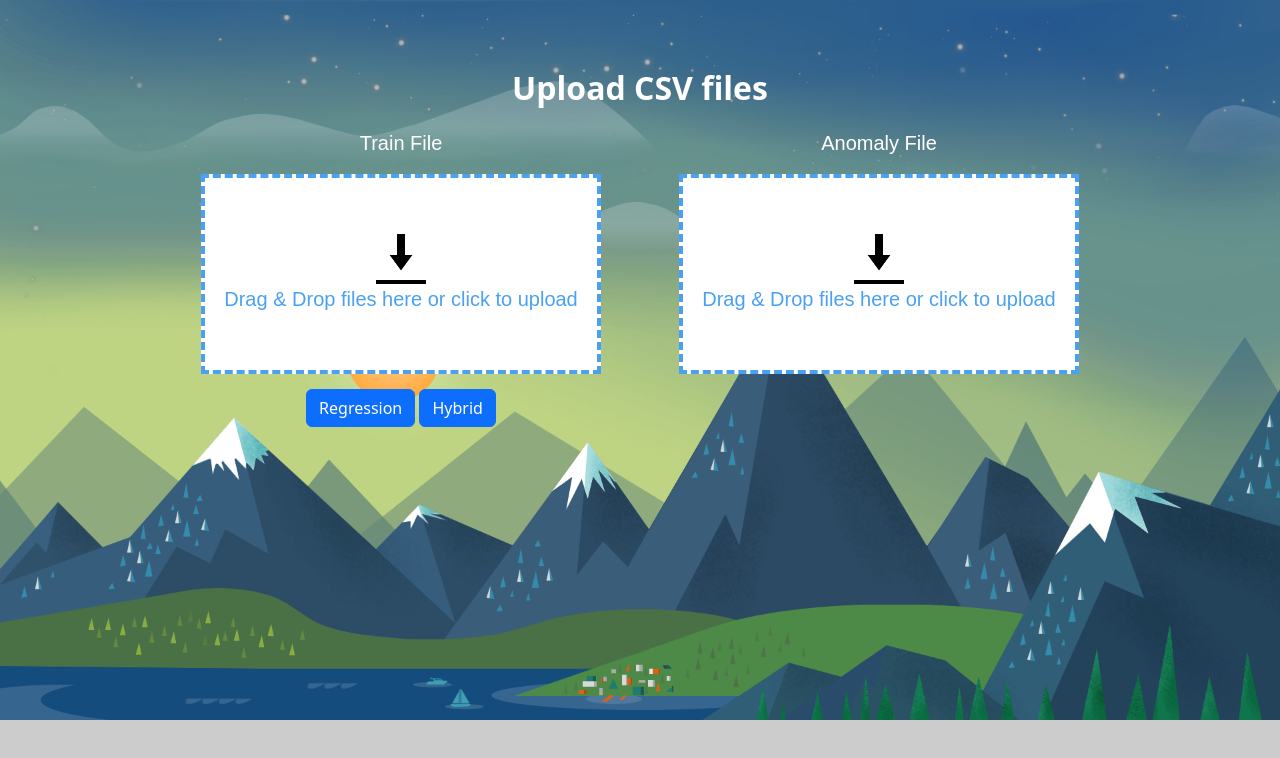
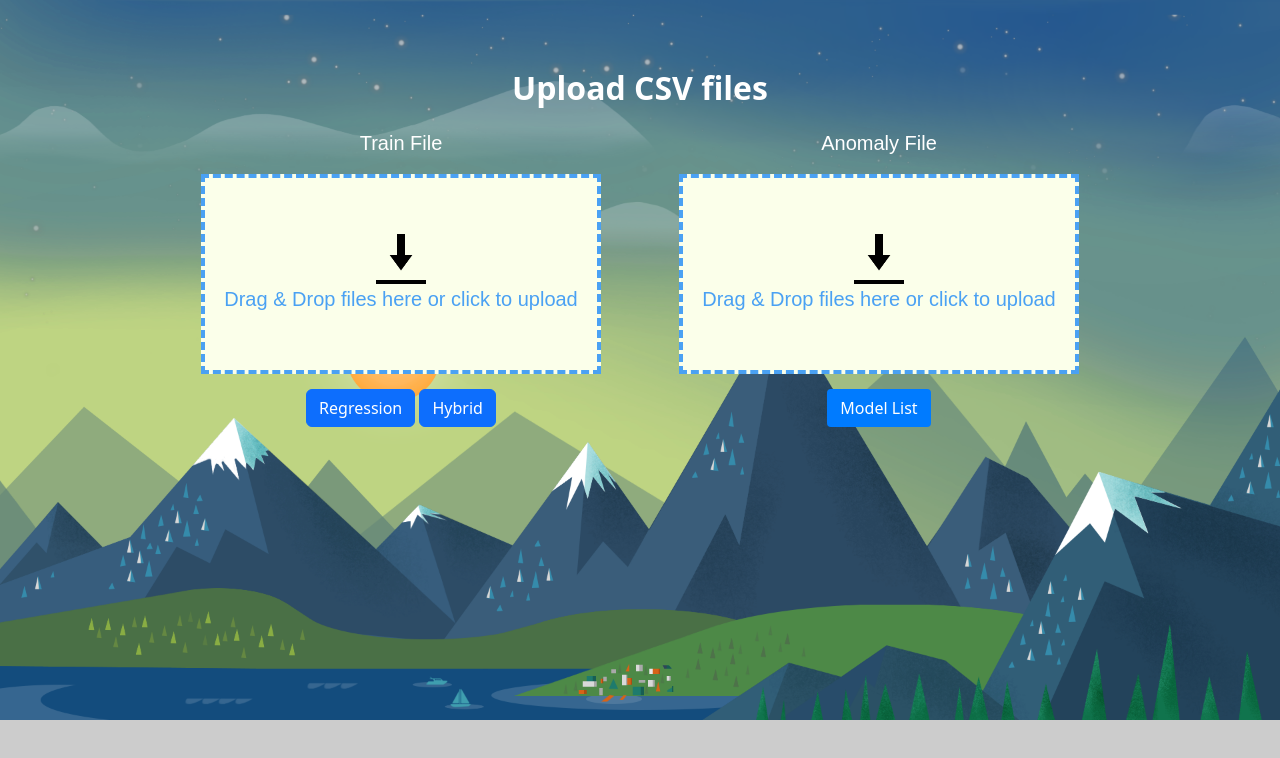
Before and after one commit to Ella475/anomaly-detection-web-app, a React (Create React App) app in the folder client/: page / in a window 1280 px wide. Shown: the top 758 px of the page. Built offline with nearby package versions, Linux system fonts and the light colour scheme.

Commit message:
Handle choose from model list, add dynamicly model list and handel anomaly file

```diff
--- a/client/src/App.css
+++ b/client/src/App.css
@@ -45,3 +45,64 @@
 .detector_buttons {
     text-align: center;
 }
+
+.model_list {
+    text-align: center;
+}
+
+/* Dropdown Button */
+.dropbtn {
+    background-color: #007bff;
+    border-radius: 0.25rem;
+    color: white;
+    cursor: pointer;
+    border: 1px solid transparent;
+    padding: 0.375rem 0.75rem;
+    font-size: 1rem;
+    line-height: 1.5;
+    border-radius: 0.25rem;
+    font-weight: 400;
+}
+
+/* Dropdown button on hover & focus */
+.dropbtn:hover,
+.dropbtn:focus {
+    background-color: #2980b9;
+    transition: color 0.15s;
+}
+
+/* The container <div> - needed to position the dropdown content */
+.dropdown {
+    position: relative;
+    display: inline-block;
+}
+
+/* Dropdown Content (Hidden by Default) */
+.dropdown-content {
+    display: none;
+    position: absolute;
+    background-color: #bff8ff;
+    min-width: 160px;
+    box-shadow: 0px 8px 16px 0px rgba(0, 0, 0, 0.2);
+    z-index: 1;
+    border-radius: 0.25rem;
+}
+
+/* Links inside the dropdown */
+.dropdown-content a {
+    color: black;
+    padding: 12px 16px;
+    border-radius: 0.25rem;
+    text-decoration: none;
+    display: block;
+}
+
+/* Change color of dropdown links on hover */
+.dropdown-content a:hover {
+    background-color: rgb(96, 205, 255);
+}
+
+/* Show the dropdown menu (use JS to add this class to the .dropdown-content container when the user clicks on the dropdown button) */
+.show {
+    display: block;
+}
--- a/client/src/App.js
+++ b/client/src/App.js
@@ -11,6 +11,26 @@
         document.getElementsByClassName("detector_buttons").id =
             e.target.innerText.toLowerCase();
     }
+
+    /* When the user clicks on the button,
+    toggle between hiding and showing the dropdown content */
+    function myFunction() {
+        document.getElementById("myDropdown").classList.toggle("show");
+    }
+
+    // Close the dropdown menu if the user clicks outside of it
+    window.onclick = function (event) {
+        if (!event.target.matches(".dropbtn")) {
+            var dropdowns = document.getElementsByClassName("dropdown-content");
+            var i;
+            for (i = 0; i < dropdowns.length; i++) {
+                var openDropdown = dropdowns[i];
+                if (openDropdown.classList.contains("show")) {
+                    openDropdown.classList.remove("show");
+                }
+            }
+        }
+    };
 
     return (
         <div>
@@ -34,6 +54,20 @@
                     <div className="column">
                         <p className="drop-box-title">Anomaly File</p>
                         <DropZone id={"anomaly"} />
+                        <div className="model_list">
+                            <div className="dropdown">
+                                <button
+                                    onClick={myFunction}
+                                    className="dropbtn"
+                                >
+                                    Model List
+                                </button>
+                                <div
+                                    id="myDropdown"
+                                    className="dropdown-content"
+                                ></div>
+                            </div>
+                        </div>
                     </div>
                 </div>
             </div>
--- a/client/src/dropzone/DropZone.css
+++ b/client/src/dropzone/DropZone.css
@@ -4,7 +4,7 @@
 }
 
 .drop-container {
-    background-color: white;
+    background-color: rgb(251, 255, 234);
     display: flex;
     align-items: center;
     justify-content: center;
--- a/client/src/dropzone/DropZone.js
+++ b/client/src/dropzone/DropZone.js
@@ -55,13 +55,14 @@
         }
         // if the request was to the train flight
         if (e.target.id === "train") {
-            var model_type = document.getElementsByClassName("detector_buttons").id
+            var model_type =
+                document.getElementsByClassName("detector_buttons").id;
             params = new URLSearchParams({ model_type: model_type });
             body = JSON.stringify({ train_data: parse_csv(reader.result) });
             api_req = "model";
         } else if (e.target.id === "anomaly") {
-            // if the request is using regression/ circle algorithm
-            var model_id = 0; // TODO:
+            var model_id = document.getElementsByClassName("dropbtn")[0].id;
+
             params = new URLSearchParams({ model_id: model_id });
             body = JSON.stringify({ predict_data: parse_csv(reader.result) });
             api_req = "anomaly";
@@ -108,7 +109,26 @@
 
                 var response_json = JSON.parse(xhr.response);
                 if (e.target.id === "train") {
+                    // Add model_id to model_list
                     alert(JSON.stringify(response_json["model"]));
+
+                    var model_list_element =
+                        document.getElementsByClassName("dropdown-content")[0];
+                    var new_model_id_element = document.createElement("a");
+                    new_model_id_element.href = "#";
+                    new_model_id_element.text =
+                        document.getElementsByClassName("detector_buttons").id +
+                        ": " +
+                        response_json["model"]["model_id"];
+                    new_model_id_element.onclick = function (e) {
+                        e.preventDefault();
+                        document.getElementsByClassName("dropbtn")[0].id =
+                            response_json["model"]["model_id"];
+                    };
+                    model_list_element.appendChild(new_model_id_element);
+                } else if (e.target.id === "anomaly") {
+                    // TODO: Parse response JSON to graph view
+                    alert(JSON.stringify(response_json));
                 }
             }
         };
```
